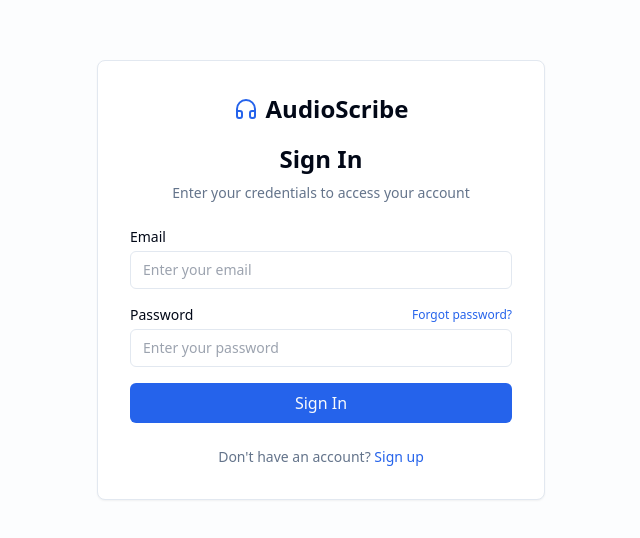
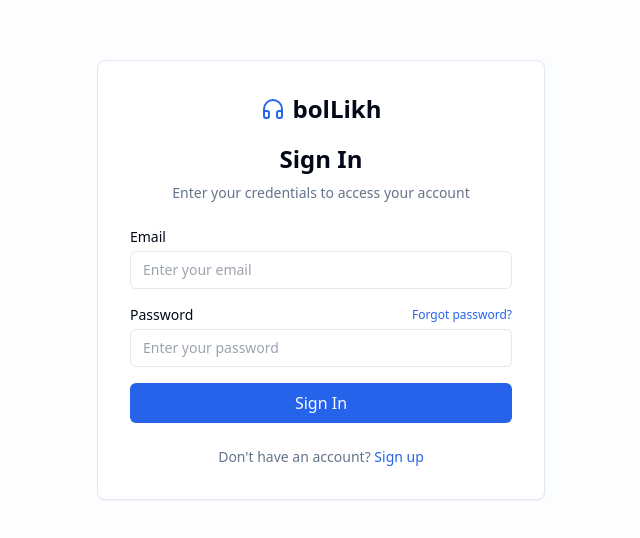
Before and after one commit to OmarSharieff/BolLikh-Transcription-Web-Application, a React (Vite) app in the folder client/: page /login in a window 1280 px wide. Shown: the part 120-658 px from the top of the page, without its empty margins (319-959 px from the left). Built offline with nearby package versions, Linux system fonts and the light colour scheme; no server answers.

Commit message:
Fix name on component

```diff
--- a/client/src/pages/ForgotPasswordPage.jsx
+++ b/client/src/pages/ForgotPasswordPage.jsx
@@ -38,7 +38,7 @@ export const ForgotPasswordPage = () => {
         <div className="mb-6 text-center">
           <Link to="/" className="inline-flex items-center gap-2 text-2xl font-bold">
             <Headphones className="h-6 w-6 text-primary" />
-            <span>AudioScribe</span>
+            <span>BolLikh</span>
           </Link>
           <h1 className="mt-4 text-2xl font-bold">Reset Your Password</h1>
           <p className="mt-2 text-sm text-muted-foreground">
--- a/client/src/pages/LoginPage.jsx
+++ b/client/src/pages/LoginPage.jsx
@@ -64,7 +64,7 @@ export const LoginPage = () => {
         <div className="mb-6 text-center">
           <Link to="/" className="inline-flex items-center gap-2 text-2xl font-bold">
             <Headphones className="h-6 w-6 text-primary" />
-            <span>AudioScribe</span>
+            <span>bolLikh</span>
           </Link>
           <h1 className="mt-4 text-2xl font-bold">Sign In</h1>
           <p className="mt-2 text-sm text-muted-foreground">
--- a/client/src/pages/RegisterPage.jsx
+++ b/client/src/pages/RegisterPage.jsx
@@ -42,7 +42,7 @@ export const RegisterPage = () => {
         <div className="mb-6 text-center">
           <Link to="/" className="inline-flex items-center gap-2 text-2xl font-bold">
             <Headphones className="h-6 w-6 text-primary" />
-            <span>AudioScribe</span>
+            <span>BolLikh</span>
           </Link>
           <h1 className="mt-4 text-2xl font-bold">Create an Account</h1>
           <p className="mt-2 text-sm text-muted-foreground">
--- a/client/src/pages/ResetPasswordPage.jsx
+++ b/client/src/pages/ResetPasswordPage.jsx
@@ -64,7 +64,7 @@ export const ResetPasswordPage = () => {
         <div className="mb-6 text-center">
           <Link to="/" className="inline-flex items-center gap-2 text-2xl font-bold">
             <Headphones className="h-6 w-6 text-primary" />
-            <span>AudioScribe</span>
+            <span>BolLikh</span>
           </Link>
           <h1 className="mt-4 text-2xl font-bold">Set New Password</h1>
           <p className="mt-2 text-sm text-muted-foreground">
```
